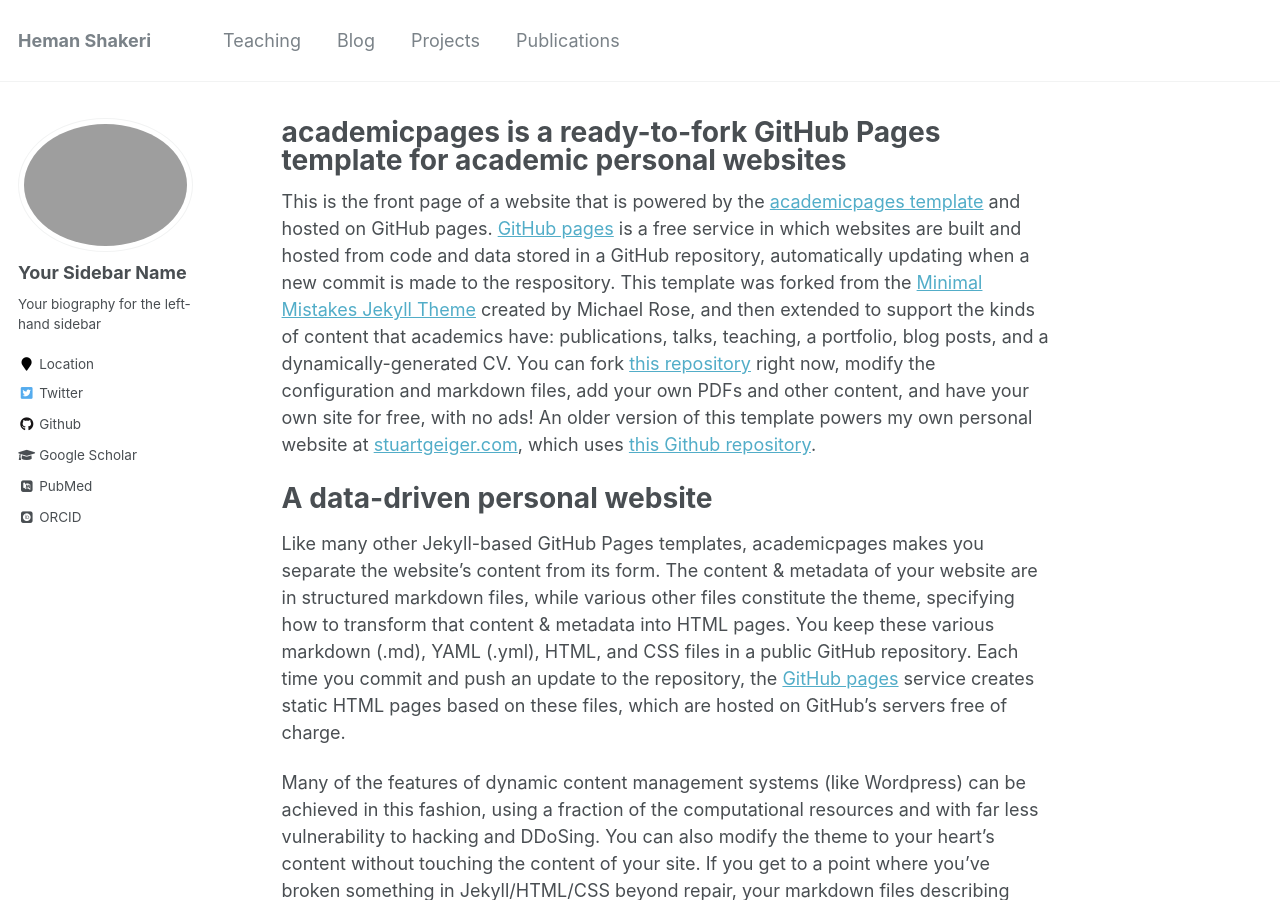
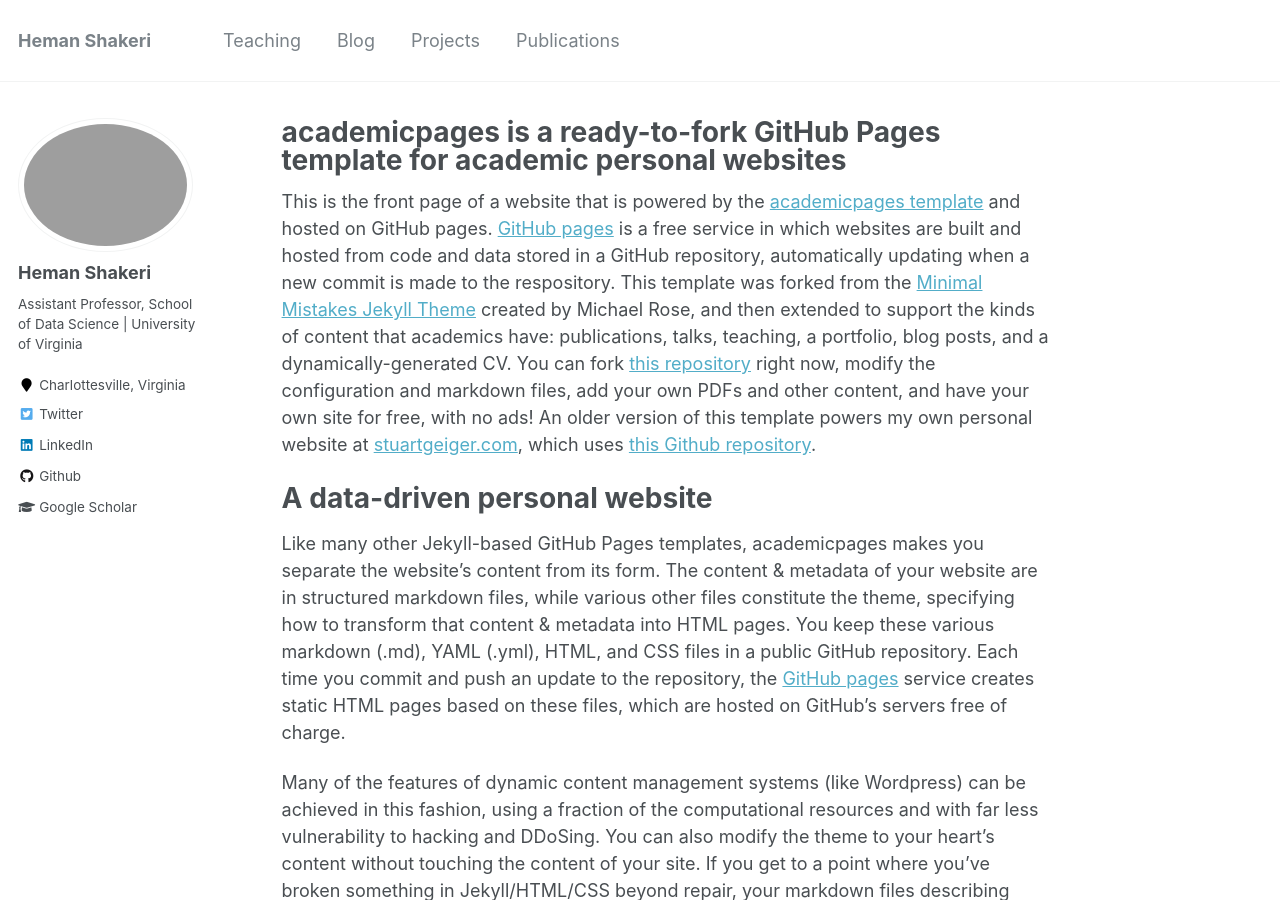
Before and after one commit to hshakeri/academic-home, a Jekyll site: the page built from _pages/about.md, in a window 1280 px wide and 900 px high. Built offline with Jekyll 4.4.1, drawn with Linux system fonts in a browser that asks for light colours; some web fonts are replaced.

Commit message:
adding name, affiliation, accounts

```diff
--- a/_config.yml
+++ b/_config.yml
@@ -57,7 +57,7 @@ yandex_site_verification :
 
 # Social Sharing
 twitter:
-  username               : &twitter
+  username               : &hemanshakeri
 facebook:
   username               :
   app_id                 :
@@ -80,13 +80,13 @@ analytics:
 
 # Site Author
 author:
-  name             : "Your Sidebar Name"
+  name             : "Heman Shakeri"
   avatar           : "profile.png"
-  bio              : "Your biography for the left-hand sidebar"
-  location         : "Location"
+  bio              : "Assistant Professor, School of Data Science | University of Virginia"
+  location         : "Charlottesville, Virginia"
   employer         :
-  pubmed           : "https://www.ncbi.nlm.nih.gov/pubmed/?term=john+snow"
-  googlescholar    : "http://yourfullgooglescholarurl.com"
+  pubmed           :
+  googlescholar    : "https://scholar.google.com/citations?user=zFIIhGMAAAAJ&hl=en"
   email            :
   researchgate     :  # example: "https://www.researchgate.net/profile/yourprofile"
   uri              :
@@ -96,20 +96,20 @@ author:
   flickr           :
   facebook         :
   foursquare       :
-  github           : "academicpages"
+  github           : "hshakeri"
   google_plus      :
   keybase          :
   instagram        :
   impactstory      : #"https://profiles.impactstory.org/u/xxxx-xxxx-xxxx-xxxx"
   lastfm           :
-  linkedin         :
-  orcid            : "http://orcid.org/yourorcidurl"
+  linkedin         : "heman-shakeri-61ba603a"
+  orcid            : #"http://orcid.org/yourorcidurl"
   pinterest        :
   soundcloud       :
   stackoverflow    : # http://stackoverflow.com/users/123456/username
   steam            :
   tumblr           :
-  twitter          : "replacethistwitterhandle"
+  twitter          : "HemanShakeri"
   vine             :
   weibo            :
   xing             :
```
Also changed, not shown: images/Heman1.png (deleted), 1 other file.
